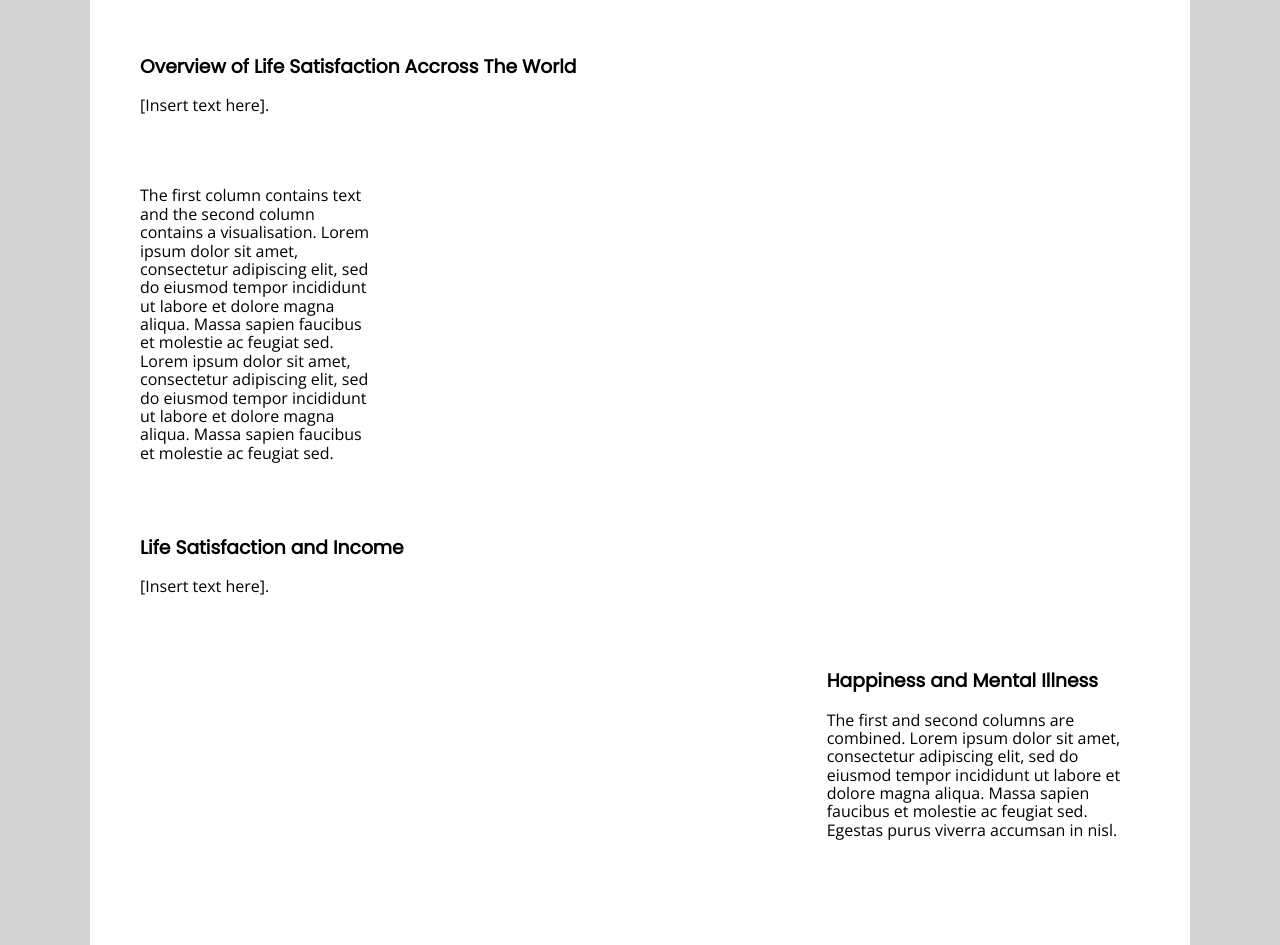
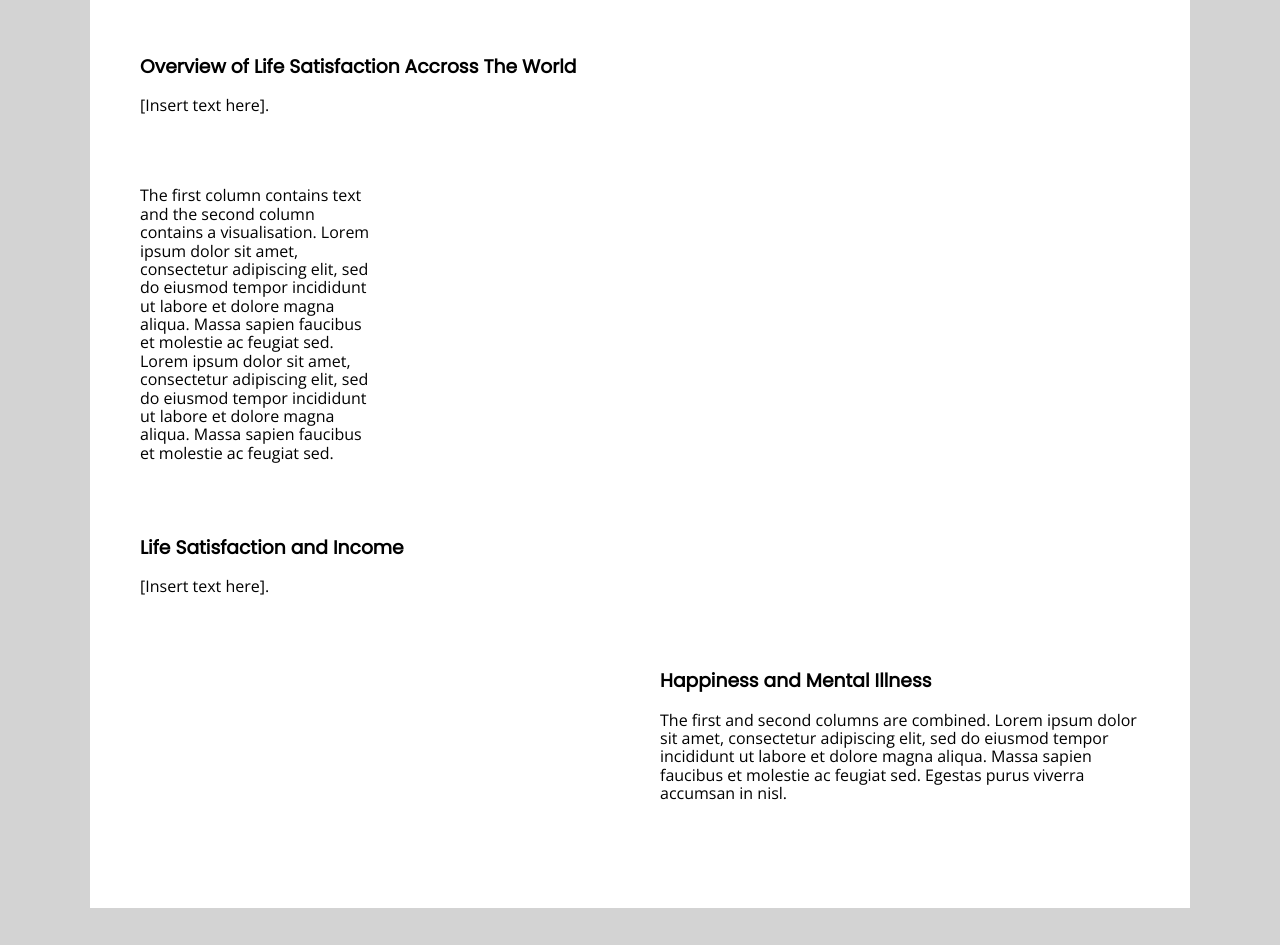
Before and after one commit to annhaie/FIT3179, a plain HTML site: page Assignment2/index.html in a window 1280 px wide. Shown: the part 149-1094 px from the top of the page. After the commit the page ends 1057 px from the top, so only its background shows below. Drawn offline with nearby package versions, Linux system fonts and the light colour scheme; a script that the page names is missing.

Commit message:
Update index.html

```diff
--- a/Assignment2/index.html
+++ b/Assignment2/index.html
@@ -73,10 +73,10 @@
     </div>
 
       <div class="pure-g">
-      <div class="pure-u-2-3">
+      <div class="pure-u-1-2">
         <div id="vis4" class="vis-container"></div>
       </div>
-      <div class="pure-u-1-3">
+      <div class="pure-u-1-2">
         <div class="description description-right">
           <h3>Happiness and Mental Illness</h3>
           <p>The first and second columns are combined. Lorem ipsum dolor sit amet,
```
